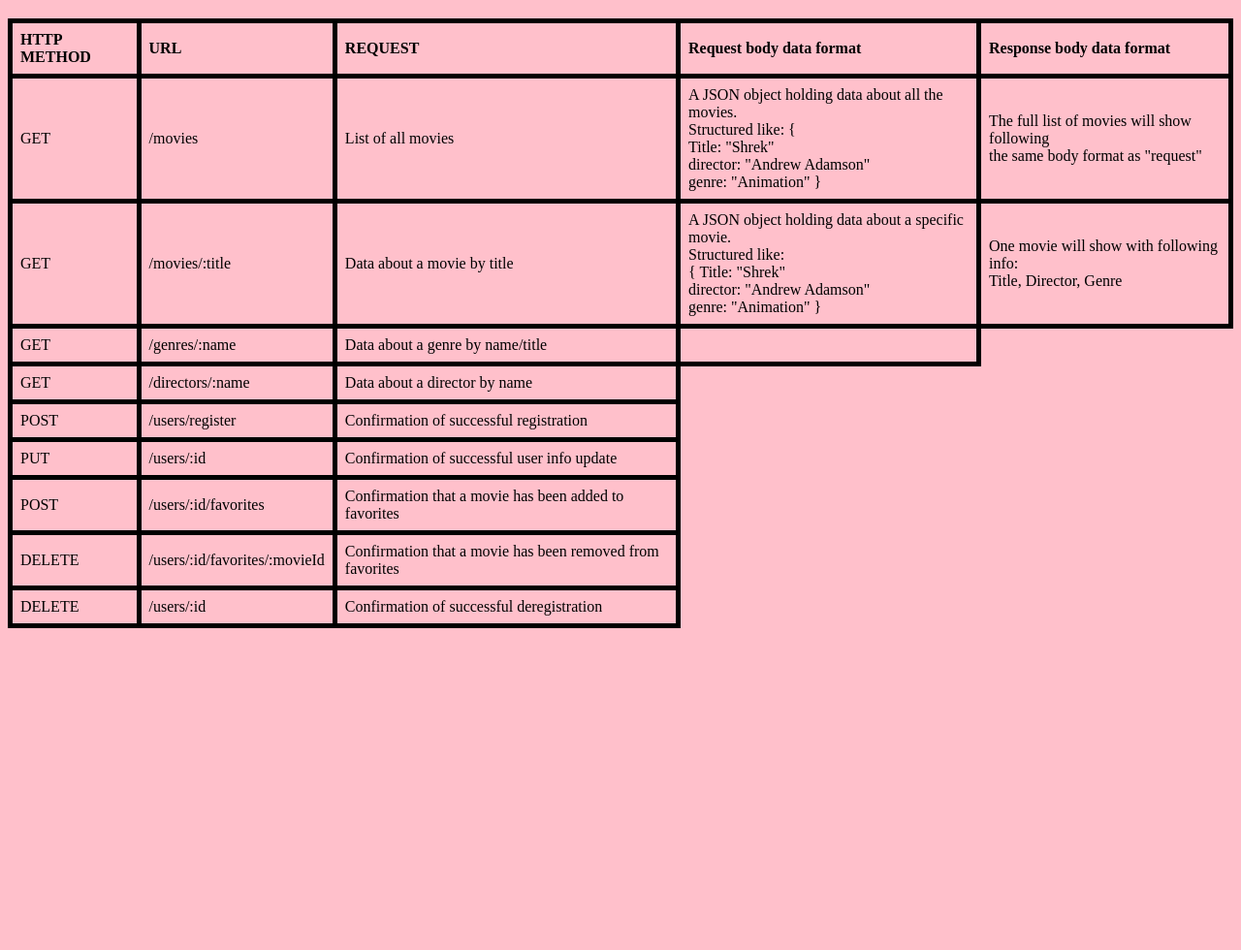
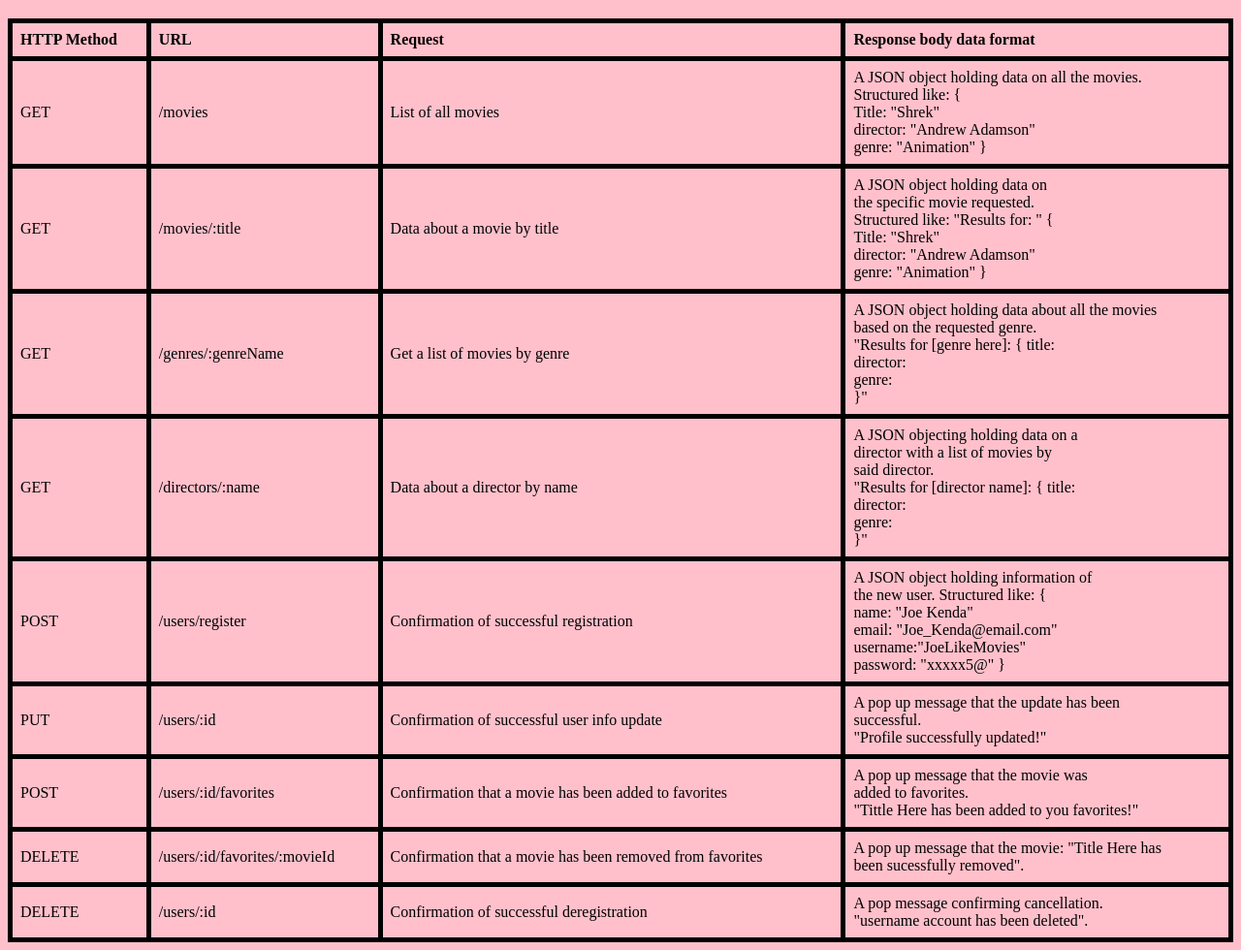
Before and after one commit to yungflare/movie_api, a website: page public/documentation.html in a window 1280 px wide. Shown: the part 61-1041 px from the top of the page at 97% size. Before the commit the page ends 800 px from the top, so only its background shows below. Drawn offline with Linux system fonts and the light colour scheme.

Commit message:
Final_Update_Task2.5
Fixed name issue for genre (GET) in index.js

Added more information into the API documentation table.

Provided examples for response.

```diff
--- a/index.js
+++ b/index.js
@@ -180,9 +180,9 @@ app.get('/movies/:title', (req, res) => {
   res.send('Data about a movie by title');
 });
 
-// getting data about a genre by name / title
+// getting data about a genre
 app.get('/movies/genre/:genreName', (req, res) => {
-  res.send('Data about a genre by name/title');
+  res.send('Data about a genre');
 })
 
 // getting data about a director by name
--- a/public/documentation.html
+++ b/public/documentation.html
@@ -11,71 +11,99 @@
 <h1> API Documention </h1>
 <table>
     <tr>
-        <th>HTTP METHOD</th>
+        <th>HTTP Method</th>
         <th>URL</th>
-        <th>REQUEST</th>
-        <th>Request body data format</th>
+        <th>Request </th>
         <th>Response body data format</th>
+
     </tr>
     <tr>
         <td>GET</td>
         <td>/movies</td>
         <td>List of all movies</td>
-        <td>A JSON object holding data about all the movies. <br>
+        <td>A JSON object holding data on all the movies. <br>
         Structured like: { <br>
             Title: "Shrek" <br>
         director: "Andrew Adamson" <br>
         genre: "Animation" } </td>
-        <td>The full list of movies will show following <br>
-        the same body format as "request" </td>
     </tr>
     <tr>
         <td>GET</td>
         <td>/movies/:title</td>
         <td>Data about a movie by title</td>
-        <td>A JSON object holding data about
-        a specific movie. <br> Structured like: <br>
-    { Title: "Shrek" <br>
-    director: "Andrew Adamson" <br>
-    genre: "Animation" } </td>
-    <td> One movie will show with following info: <br>
-    Title, Director, Genre </td>
+        <td>A JSON object holding data on <br>
+        the specific movie requested. <br>
+        Structured like: "Results for: " { <br>
+        Title: "Shrek" <br>
+        director: "Andrew Adamson" <br>
+        genre: "Animation" }
+    </td>
     </tr>
     <tr>
         <td>GET</td>
-        <td>/genres/:name</td>
-        <td>Data about a genre by name/title</td>
-        <td>  </td>
+        <td>/genres/:genreName</td>
+        <td>Get a list of movies by genre </td>
+        <td>A JSON object holding data about all the movies <br>
+         based on the requested genre. <br>
+        "Results for [genre here]: {
+            title:<br>
+            director:<br>
+            genre:<br>
+        }" </td>
     </tr>
     <tr>
         <td>GET</td>
         <td>/directors/:name</td>
         <td>Data about a director by name</td>
+        <td>A JSON objecting holding data on a <br>
+        director with a list of movies by <br>
+    said director.<br>
+    "Results for [director name]: {
+        title: <br>
+        director: <br>
+        genre: <br>
+    }"</td>
     </tr>
     <tr>
         <td>POST</td>
         <td>/users/register</td>
         <td>Confirmation of successful registration</td>
+        <td> A JSON object holding information of <br>
+        the new user. Structured like: { <br>
+        name: "Joe Kenda" <br>
+        email: "Joe_Kenda@email.com" <br>
+        username:"JoeLikeMovies" <br>
+        password: "xxxxx5@" } </td>
     </tr>
     <tr>
         <td>PUT</td>
         <td>/users/:id</td>
         <td>Confirmation of successful user info update</td>
+        <td> A pop up message that the update has been <br>
+        successful.<br>
+    "Profile successfully updated!"</td>
     </tr>
     <tr>
         <td>POST</td>
         <td>/users/:id/favorites</td>
         <td>Confirmation that a movie has been added to favorites</td>
+        <td> A pop up message that the movie was <br>
+        added to favorites. <br>
+    "Tittle Here has been added to you favorites!"</td>
     </tr>
     <tr>
         <td>DELETE</td>
         <td>/users/:id/favorites/:movieId</td>
         <td>Confirmation that a movie has been removed from favorites</td>
+        <td> A pop up message that the movie: "Title Here has <br>
+        been sucessfully removed". </td>
     </tr>
     <tr>
         <td>DELETE</td>
         <td>/users/:id</td>
         <td>Confirmation of successful deregistration</td>
+        <td> A pop message confirming cancellation. <br>
+        "username account has been deleted". </td>
     </tr>
 
 </table>
```
